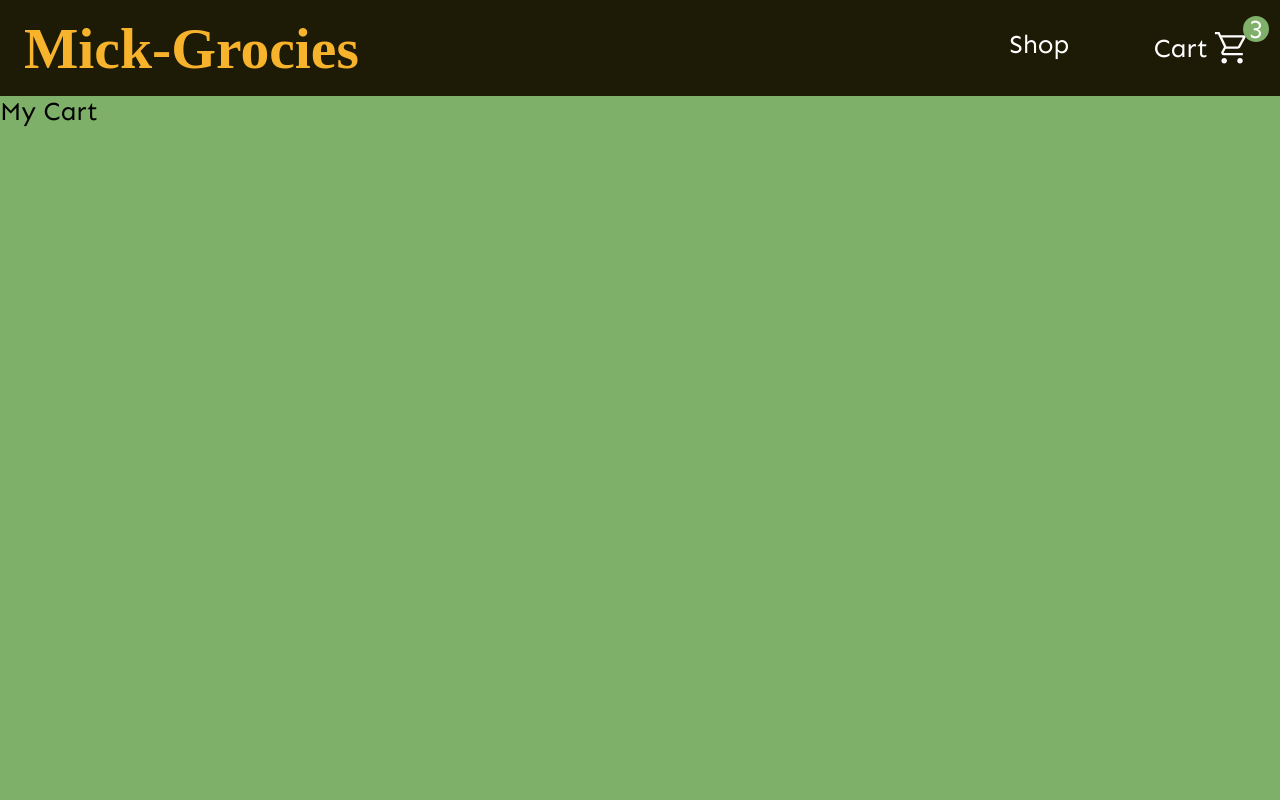
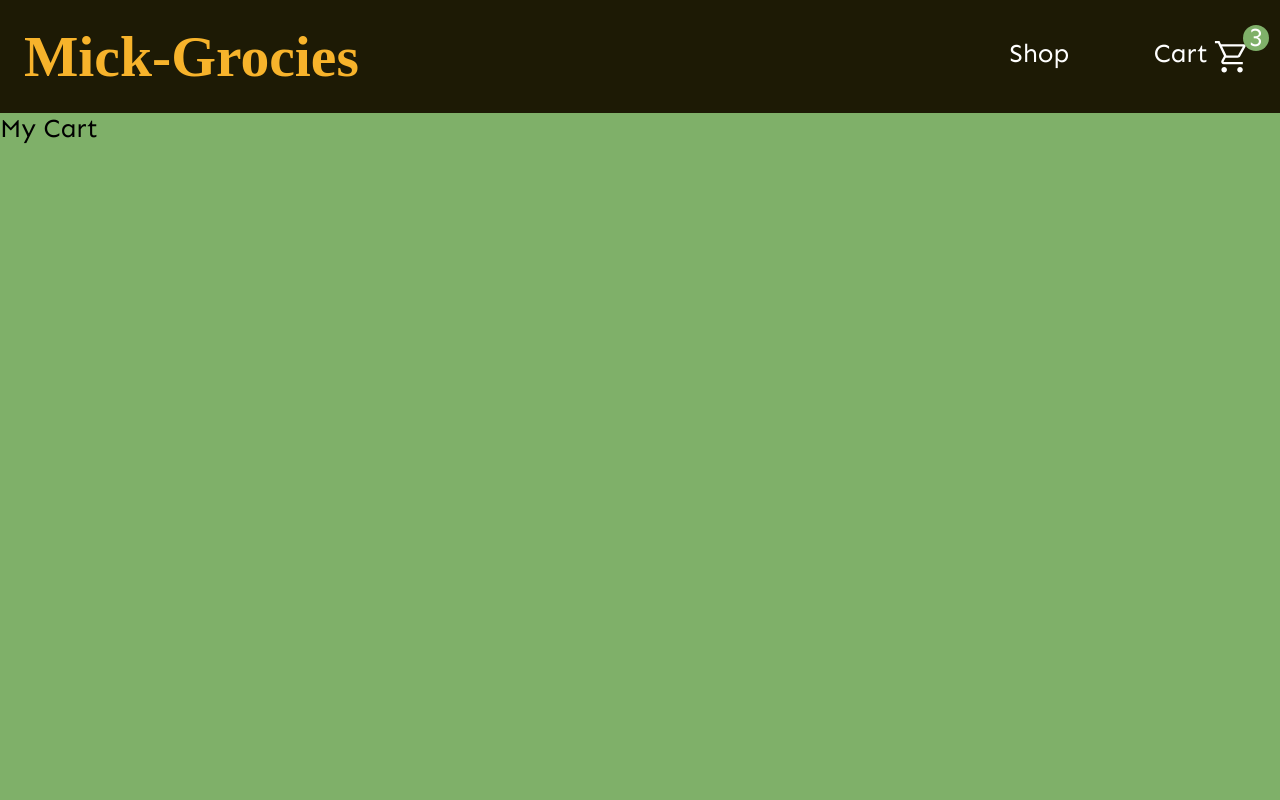
Before and after one commit to MickFrog/shopping-cart, a React (Create React App) app: page /cart in a window 1280 px wide. Shown: the top 800 px of the page. Built offline with nearby package versions, Linux system fonts and the light colour scheme; a web font is replaced by a local one.

Commit message:
fix header styling

```diff
--- a/src/components/Header.css
+++ b/src/components/Header.css
@@ -1,7 +1,7 @@
 @import url('https://fonts.googleapis.com/css2?family=Zilla+Slab+Highlight:wght@700&display=swap');
 
 .myHeader {
-    height: 6rem;
+    height: max(6rem, max-content);
     background-color: var(--myBlack);
     color: white;
 
@@ -24,12 +24,13 @@
     display: flex;
     flex-flow: row nowrap;
     justify-content: space-between;
+    gap: 1rem;
 }
 
 .shopperCart {
     position: relative;
     display: flex;
-    align-items: center;
+    align-items: flex-start;
 }
 
 .shopperCart::before{
```
